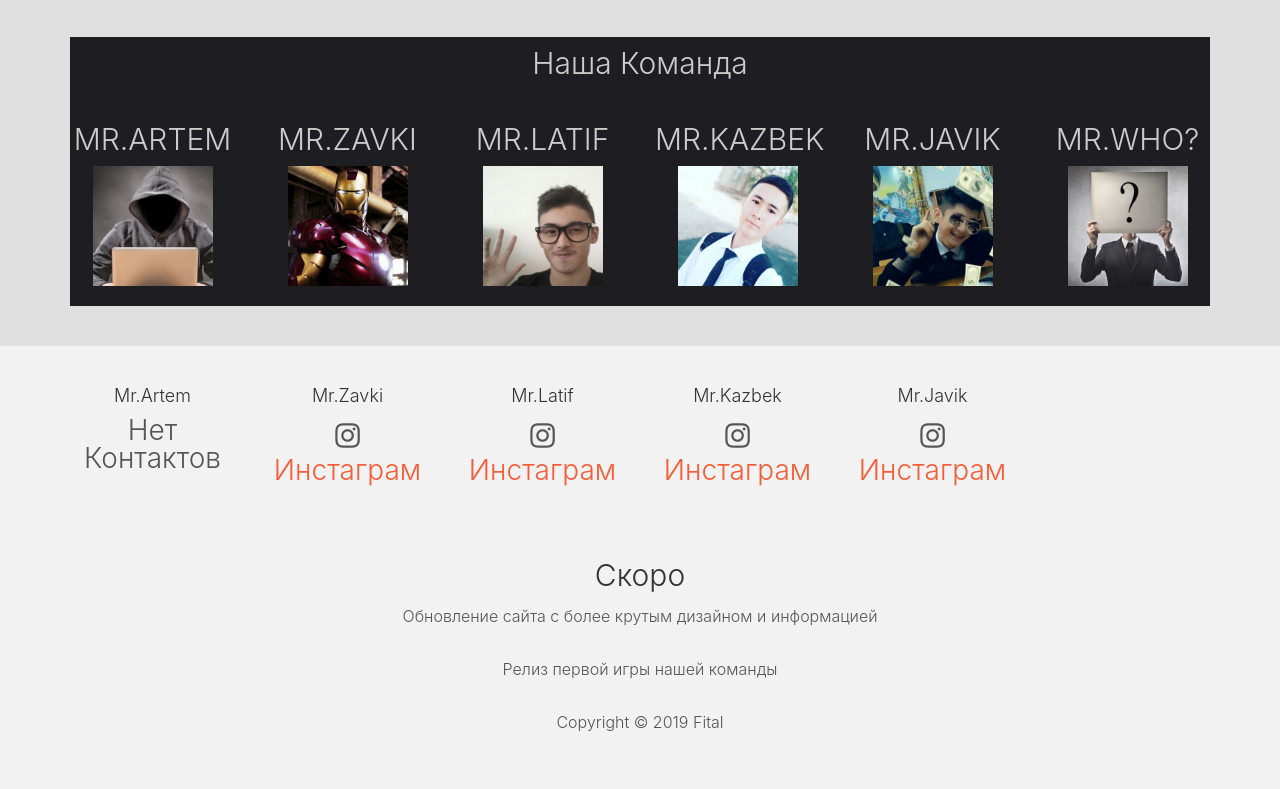
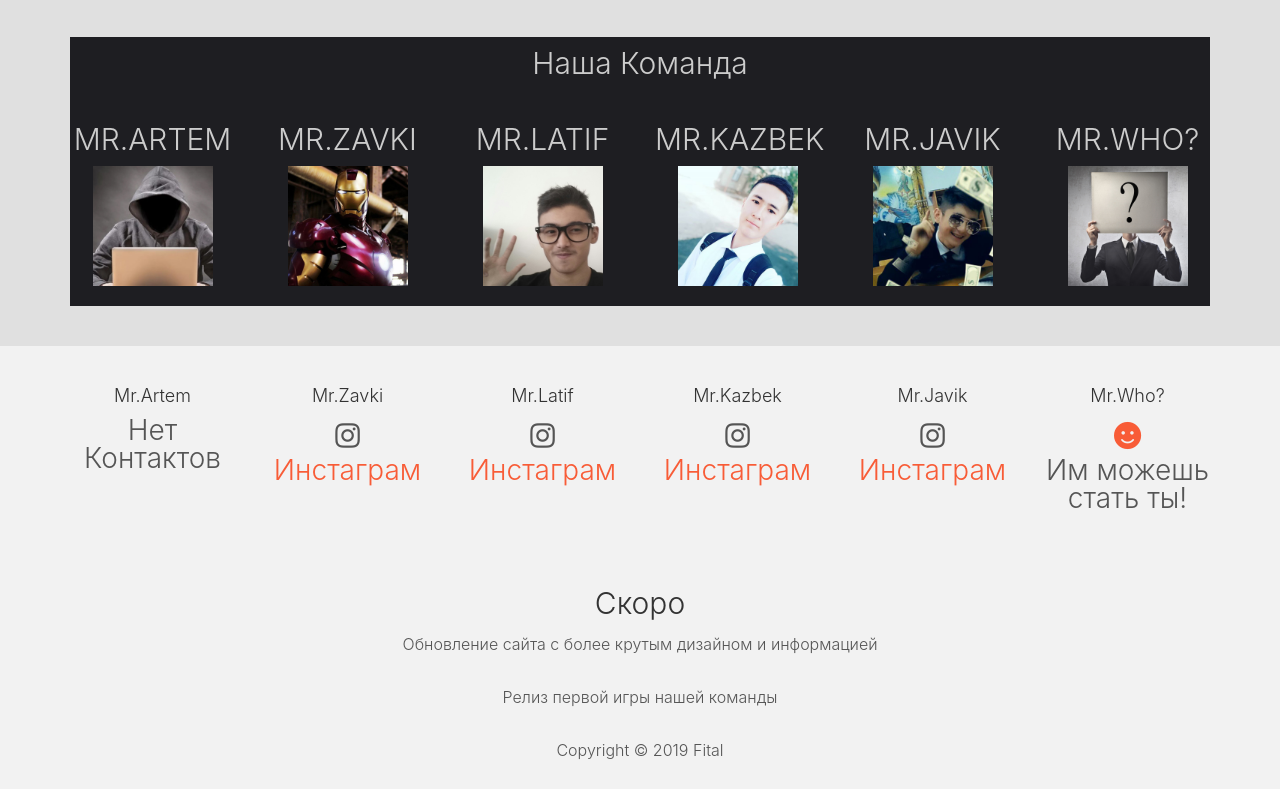
Before and after one commit to Fitalrk/line.github.io, a plain HTML site: page index.html in a window 1280 px wide. Shown: the part 872-1661 px from the top of the page. Before the commit the page ends 1633 px from the top, so only its background shows below. Drawn offline with nearby package versions, Linux system fonts and the light colour scheme.

Commit message:
Update index.html

```diff
--- a/index.html
+++ b/index.html
@@ -148,7 +148,13 @@
 						<p>Инстаграм</p>
 					</a>
 				</div>
+				<div class="info col-lg-2">
+					<h4>Mr.Who?</h4>
+					<a href="http://t.me/Ra_9bot" target="_blank"><i class="fa fa-smile"></i></a>
 
+						<p>Им можешь стать ты! </p>
+					</a>
+				</div>
 			</div>
 		</div>
 		</div>
```
